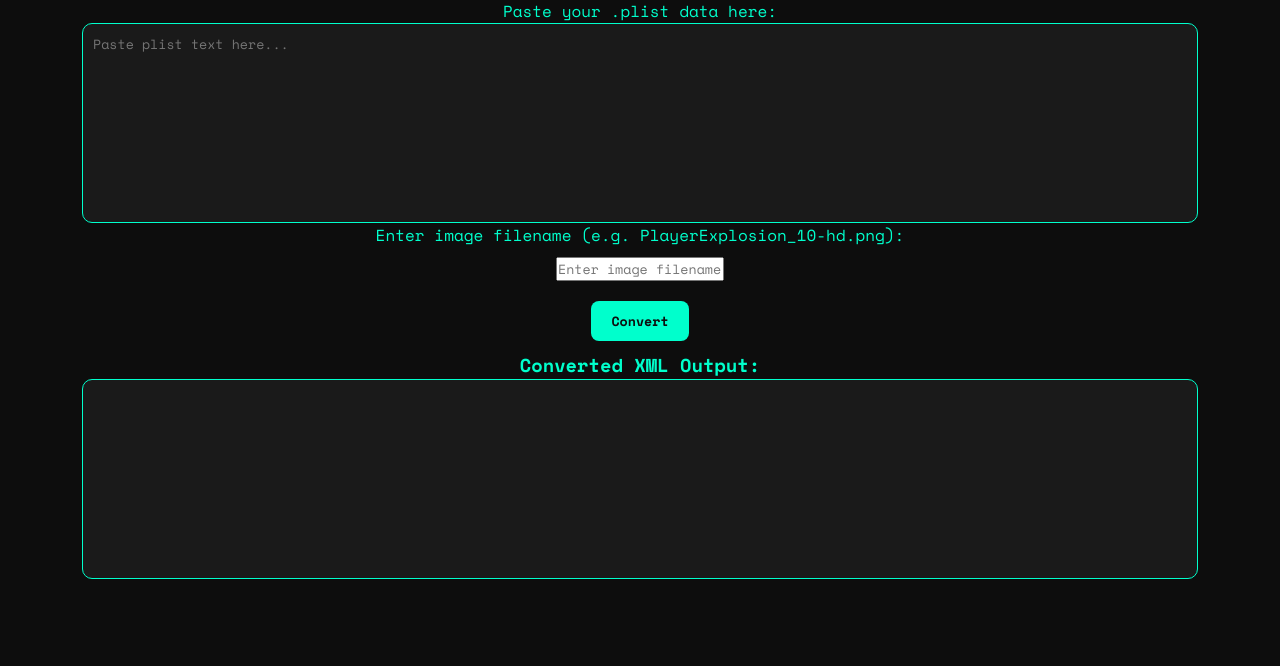
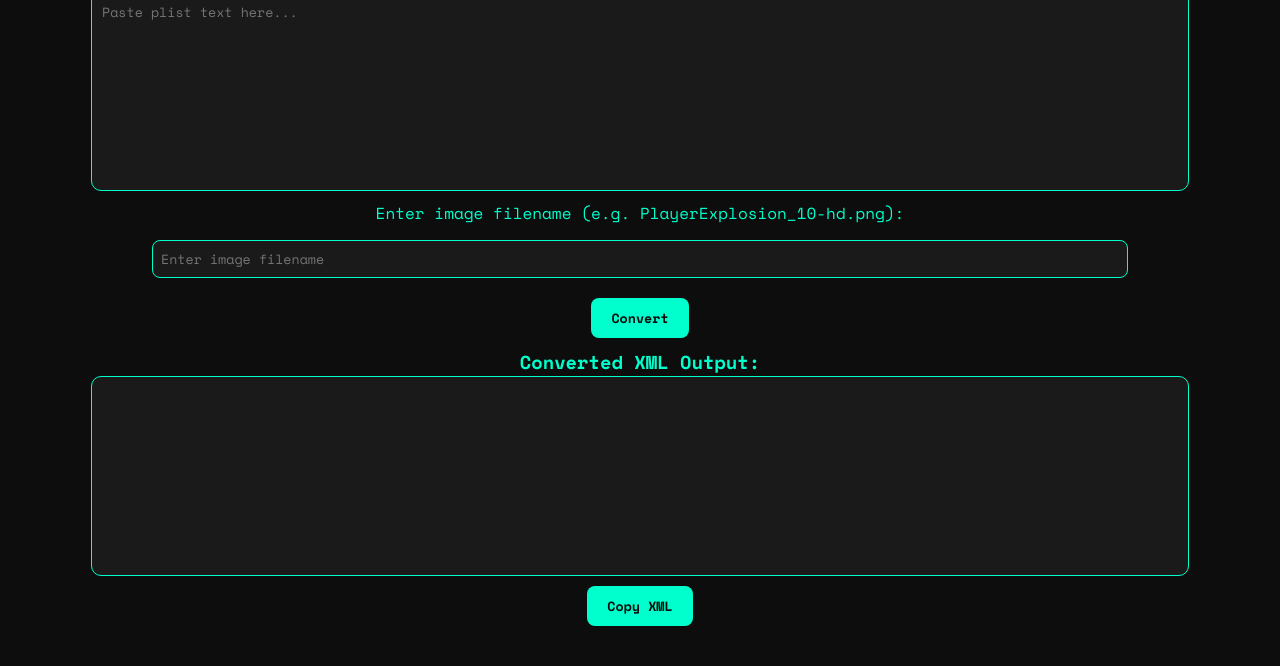
Before and after one commit to BG4mer/plist-to-xml-converter, a plain HTML site: page index.html in a window 1280 px wide. Shown: the part 140-806 px from the top of the page. Drawn offline with nearby package versions, Linux system fonts and the light colour scheme.

Commit message:
Update index.html

```diff
--- a/index.html
+++ b/index.html
@@ -14,10 +14,11 @@
   body {
     background: #0d0d0d;
     color: #00ffcc;
-    display: flex; flex-direction: column; align-items: center; justify-content: center;
-    min-height: 100vh; padding: 20px;
+    display: flex; flex-direction: column; align-items: center; justify-content: flex-start;
+    min-height: 100vh; padding: 30px;
   }
-  h1 { margin-bottom: 15px; font-size: 1.8rem; }
+  h1 { margin-bottom: 20px; font-size: 1.8rem; }
+  label { margin-top: 10px; margin-bottom: 5px; }
   textarea {
     width: 90%; height: 200px;
     background: #1a1a1a; color: #00ffcc;
@@ -30,6 +31,11 @@
   input, button {
     margin: 10px 0;
   }
+  input {
+    background: #1a1a1a; color: #00ffcc;
+    border: 1px solid #00ffcc; border-radius: 8px;
+    padding: 8px; width: 80%;
+  }
   button {
     background: #00ffcc; color: #0d0d0d;
     border: none; border-radius: 8px;
@@ -38,6 +44,10 @@
   }
   button:hover {
     background: #00ffaa;
+  }
+  .output-container {
+    display: flex; flex-direction: column; align-items: center;
+    width: 100%;
   }
 </style>
 </head>
@@ -52,13 +62,18 @@
 
 <button onclick="convertPlist()">Convert</button>
 
-<h3>Converted XML Output:</h3>
-<textarea id="xmlOutput" readonly></textarea>
+<div class="output-container">
+  <h3>Converted XML Output:</h3>
+  <textarea id="xmlOutput" readonly></textarea>
+  <button onclick="copyOutput()">Copy XML</button>
+</div>
 
 <script>
 function convertPlist() {
   const plistText = document.getElementById('plistInput').value.trim();
   const imageName = document.getElementById('imageName').value.trim();
+  const xmlOutputArea = document.getElementById("xmlOutput");
+
   if (!plistText || !imageName) {
     alert('Please paste your plist and enter the image filename!');
     return;
@@ -66,8 +81,8 @@ function convertPlist() {
 
   const parser = new DOMParser();
   const xmlDoc = parser.parseFromString(plistText, "text/xml");
+  const keys = xmlDoc.getElementsByTagName("key");
 
-  const keys = xmlDoc.getElementsByTagName("key");
   let xmlOutput = `<?xml version="1.0" encoding="utf-8"?>\n<TextureAtlas imagePath="${imageName}">\n`;
 
   for (let i = 0; i < keys.length; i++) {
@@ -103,7 +118,15 @@ function convertPlist() {
   }
 
   xmlOutput += `</TextureAtlas>`;
-  document.getElementById("xmlOutput").value = xmlOutput;
+  xmlOutputArea.value = xmlOutput;
+}
+
+function copyOutput() {
+  const xmlText = document.getElementById("xmlOutput");
+  xmlText.select();
+  xmlText.setSelectionRange(0, 99999);
+  document.execCommand("copy");
+  alert("Copied to clipboard!");
 }
 </script>
 </body>
```
